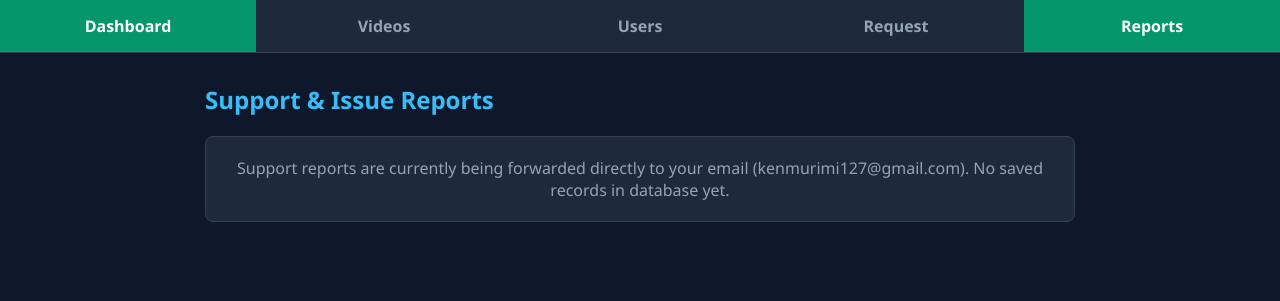
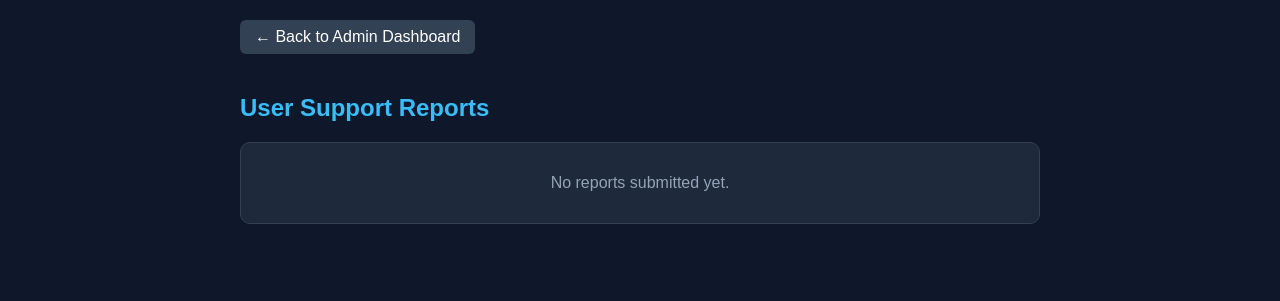
Before and after one commit to moneylinkerprogram/money-linker, a Flask app: template templates/admin_reports.html in a window 1280 px wide. Shown: the top 301 px of the page. Run offline with Flask 3, Linux system fonts and the light colour scheme; the template is opened without the code that fills it, so the values that code supplies are empty.

Commit message:
Add admin reports route and template for viewing user support feedback

```diff
--- a/templates/admin_reports.html
+++ b/templates/admin_reports.html
@@ -3,34 +3,36 @@
 <head>
     <meta charset="UTF-8">
     <meta name="viewport" content="width=device-width, initial-scale=1.0">
-    <title>Admin - Reports</title>
+    <title>Admin - User Reports</title>
     <style>
-        * { box-sizing: border-box; margin: 0; padding: 0; font-family: 'Segoe UI', Tahoma, Geneva, Verdana, sans-serif; }
-        body { background: #0f172a; color: #f8fafc; padding-bottom: 50px; }
-        .admin-nav { display: flex; background: #1e293b; border-bottom: 1px solid #334155; overflow-x: auto; }
-        .admin-nav a { flex: 1; padding: 15px 20px; text-align: center; color: #94a3b8; text-decoration: none; font-weight: 600; white-space: nowrap; }
-        .admin-nav a.active, .admin-nav a:hover { color: #fff; background: #059669; }
-        .container { max-width: 900px; margin: 30px auto; padding: 0 15px; }
-        h2 { margin-bottom: 20px; color: #38bdf8; }
-        .card { background: #1e293b; padding: 20px; border-radius: 8px; border: 1px solid #334155; text-align: center; color: #94a3b8; }
+        body { font-family: Arial, sans-serif; background: #0f172a; color: #fff; padding: 20px; margin: 0; }
+        .container { max-width: 800px; margin: 0 auto; }
+        h2 { color: #38bdf8; }
+        .report-card { background: #1e293b; padding: 15px; border-radius: 10px; margin-bottom: 15px; border: 1px solid #334155; }
+        .report-header { display: flex; justify-content: space-between; font-size: 13px; color: #94a3b8; margin-bottom: 8px; }
+        .back-btn { display: inline-block; background: #334155; color: #fff; text-decoration: none; padding: 8px 15px; border-radius: 6px; margin-bottom: 20px; }
     </style>
 </head>
 <body>
+    <div class="container">
+        <a href="/admin" class="back-btn">← Back to Admin Dashboard</a>
+        <h2>User Support Reports</h2>
 
-<div class="admin-nav">
-    <a href="/admin/dashboard">Dashboard</a>
-    <a href="/admin/videos">Videos</a>
-    <a href="/admin/users">Users</a>
-    <a href="/admin/requests">Request</a>
-    <a href="/admin/reports" class="active">Reports</a>
-</div>
-
-<div class="container">
-    <h2>Support & Issue Reports</h2>
-    <div class="card">
-        <p>Support reports are currently being forwarded directly to your email (kenmurimi127@gmail.com). No saved records in database yet.</p>
+        {% if reports %}
+            {% for r in reports %}
+            <div class="report-card">
+                <div class="report-header">
+                    <span><strong>Email:</strong> {{ r[1] }} | <strong>Phone:</strong> {{ r[2] }}</span>
+                    <span>{{ r[4] }}</span>
+                </div>
+                <p style="margin: 0; color: #cbd5e1; line-height: 1.5;">{{ r[3] }}</p>
+            </div>
+            {% endfor %}
+        {% else %}
+            <div class="report-card" style="text-align: center; color: #94a3b8;">
+                <p>No reports submitted yet.</p>
+            </div>
+        {% endif %}
     </div>
-</div>
-
 </body>
 </html>
```
Also changed, not shown: app.py (+4 -3 lines).
